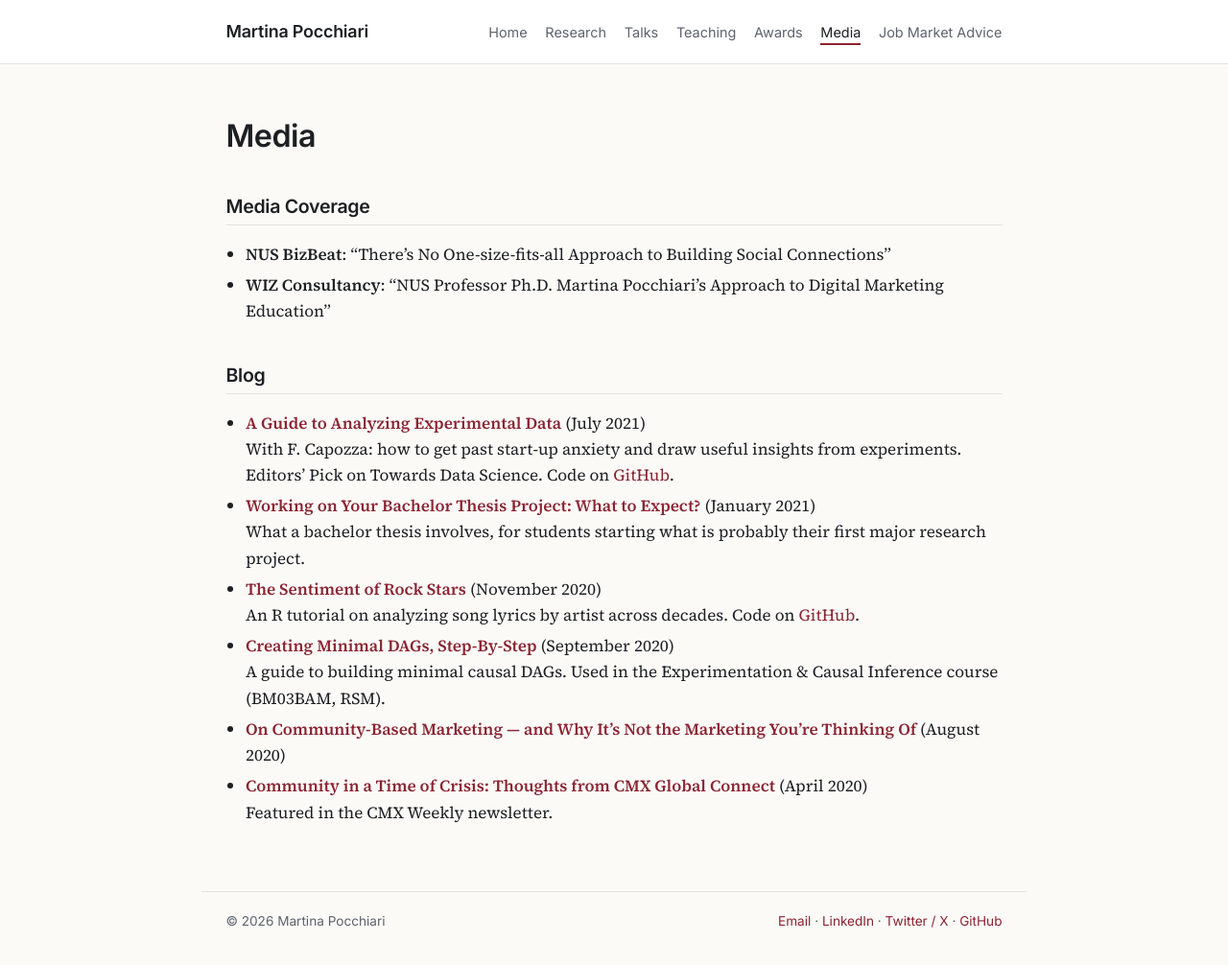
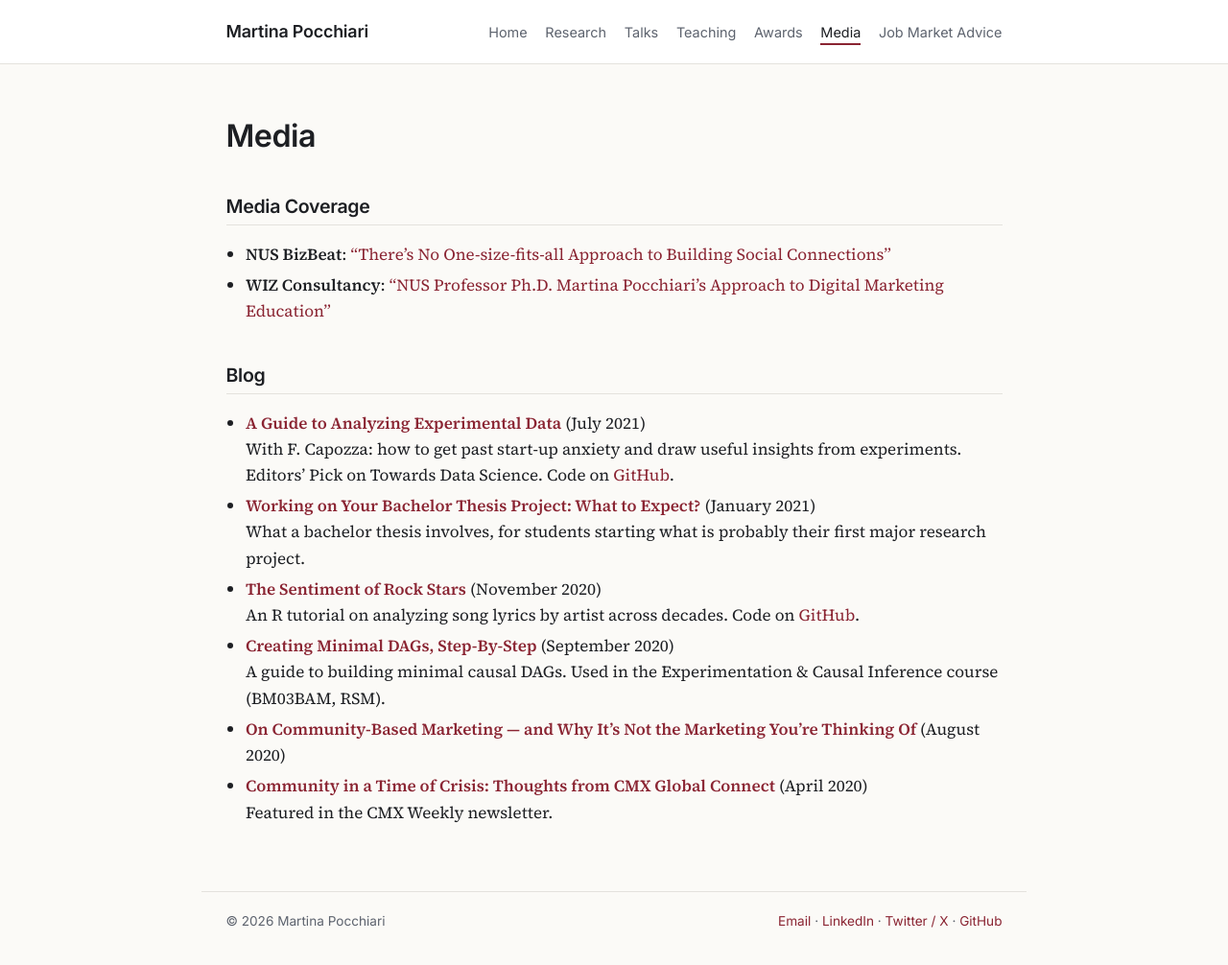
Before and after one commit to pccmtn/pccmtn.github.io, a Jekyll site: the page built from media.md, in a window 1280 px wide. Shown: the whole page at 96% size. Built offline with Jekyll 4.4.1, drawn with Linux system fonts in a browser that asks for light colours; part of the change alters nothing that is shown.

Commit message:
Add media coverage links
Co-Authored-By: Claude Opus 5.5 <noreply@anthropic.com>
Claude-Session: https://claude.ai/code/session_01ATzhpACMpbzXhhFBoq5Xva

```diff
--- a/media.md
+++ b/media.md
@@ -6,10 +6,8 @@ permalink: /media/
 # Media
 
 ## Media Coverage
-<!-- TODO: turn the titles into links by copying the URLs from the old Google Site, e.g.
-     [“There's No One-size-fits-all ...”](https://...) -->
-- **NUS BizBeat**: “There's No One-size-fits-all Approach to Building Social Connections”
-- **WIZ Consultancy**: “NUS Professor Ph.D. Martina Pocchiari's Approach to Digital Marketing Education”
+- **NUS BizBeat**: [“There's No One-size-fits-all Approach to Building Social Connections”](https://bizbeat.nus.edu.sg/faculty/theres-no-one-size-fits-all-approach-to-building-social-connections/)
+- **WIZ Consultancy**: [“NUS Professor Ph.D. Martina Pocchiari's Approach to Digital Marketing Education”](https://www.wizconsultancy.com/general/nus-professor-ph-d-martina-pocchiaris-approach-to-digital-marketing-education/)
 
 ## Blog
 - **[A Guide to Analyzing Experimental Data](https://towardsdatascience.com/a-guide-to-analyzing-experimental-data-7b05eea7e70c)** (July 2021)<br>
```
